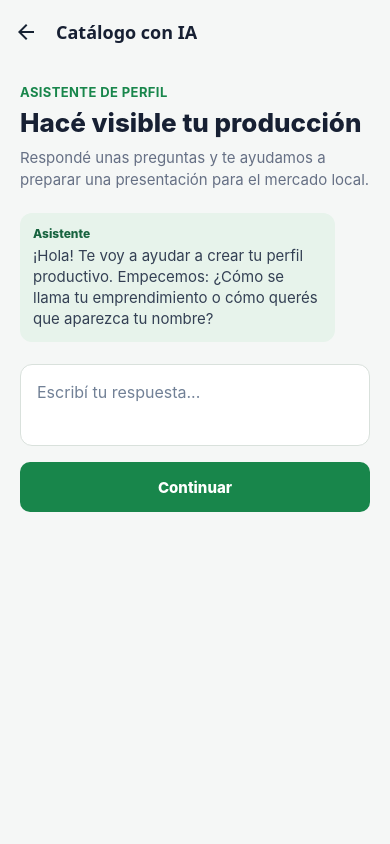
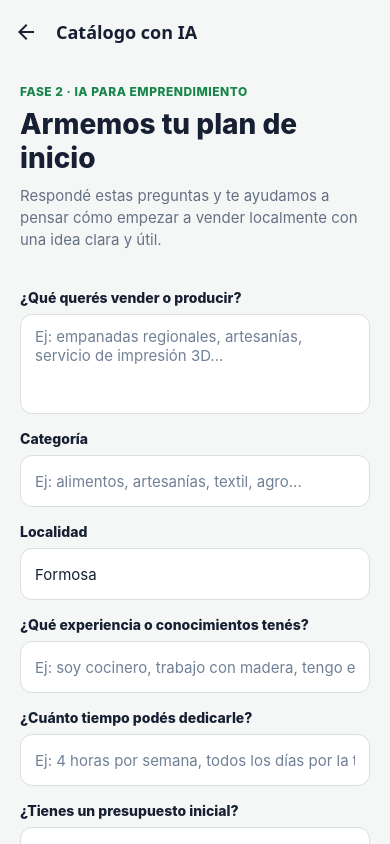
Before and after one commit to landerklang/Hackaton-Producccion-Ambiente, a React Native app in the folder frontend/: screen /AIPanel in a window 390 px wide. Built offline with nearby package versions, Linux system fonts and the light colour scheme.

Commit message:
Añadida guía de creación de emprendimiento

```diff
--- a/frontend/src/screens/AIPanelScreen.js
+++ b/frontend/src/screens/AIPanelScreen.js
@@ -3,78 +3,49 @@ import axios from 'axios';
 import { ActivityIndicator, Platform, Pressable, ScrollView, StyleSheet, Text, TextInput, View } from 'react-native';
 
 const API_HOST = Platform.OS === 'android' ? '10.0.2.2' : 'localhost';
-const API_URL = `http://${API_HOST}:3000/api/producers/ai-profile`;
+const API_URL = `http://${API_HOST}:3000/api/ai/entrepreneur-guide`;
 
-const QUESTIONS = [
-  '¿Cómo se llama tu emprendimiento o cómo querés que aparezca tu nombre?',
-  '¿Qué producís o qué servicio ofrecés?',
-  '¿En qué localidad trabajás?',
-  '¿Cómo pueden contactarte? Podés pasar WhatsApp e Instagram.',
-  '¿Qué te gustaría destacar de tu propuesta?',
-];
+const INITIAL_FORM = {
+  idea: '',
+  category: '',
+  location: 'Formosa',
+  experience: '',
+  availability: '',
+  budget: '',
+};
 
 export default function AIPanelScreen() {
-  const [messages, setMessages] = useState([
-    { role: 'assistant', content: '¡Hola! Te voy a ayudar a crear tu perfil productivo. Empecemos: ' + QUESTIONS[0] },
-  ]);
-  const [answer, setAnswer] = useState('');
-  const [questionIndex, setQuestionIndex] = useState(0);
-  const [profile, setProfile] = useState(null);
-  const [editRequest, setEditRequest] = useState('');
+  const [form, setForm] = useState(INITIAL_FORM);
+  const [guide, setGuide] = useState(null);
   const [errorMessage, setErrorMessage] = useState('');
   const [isLoading, setIsLoading] = useState(false);
 
-  const handleAnswer = async () => {
-    const trimmedAnswer = answer.trim();
+  const updateField = (field, value) => {
+    setForm((current) => ({ ...current, [field]: value }));
+  };
 
-    if (!trimmedAnswer) {
-      setErrorMessage('Escribí una respuesta para continuar.');
+  const handleGenerateGuide = async () => {
+    if (!form.idea.trim()) {
+      setErrorMessage('Contanos qué querés vender o producir para poder ayudarte.');
       return;
     }
 
     setErrorMessage('');
-    const nextMessages = [...messages, { role: 'user', content: trimmedAnswer }];
-    setMessages(nextMessages);
-    setAnswer('');
-
-    if (questionIndex < QUESTIONS.length - 1) {
-      const nextQuestionIndex = questionIndex + 1;
-      setQuestionIndex(nextQuestionIndex);
-      setMessages([...nextMessages, { role: 'assistant', content: QUESTIONS[nextQuestionIndex] }]);
-      return;
-    }
-
     setIsLoading(true);
-    try {
-      const response = await axios.post(API_URL, { messages: nextMessages });
-      setProfile(response.data);
-    } catch (error) {
-      setErrorMessage(error.response?.data?.error || 'No pudimos crear tu perfil. Revisá la conexión e intentá nuevamente.');
-    } finally {
-      setIsLoading(false);
-    }
-  };
-
-  const handleEdit = async () => {
-    const trimmedRequest = editRequest.trim();
-
-    if (!trimmedRequest) {
-      setErrorMessage('Escribí qué querés cambiar en tu perfil.');
-      return;
-    }
-
-    setIsLoading(true);
-    setErrorMessage('');
-    const editMessages = [...messages, { role: 'user', content: trimmedRequest }];
-    setMessages(editMessages);
-    setEditRequest('');
 
     try {
-      const response = await axios.post(API_URL, { messages: editMessages, profile });
-      setProfile(response.data);
-      setMessages([...editMessages, { role: 'assistant', content: 'Listo, actualicé tu perfil.' }]);
+      const response = await axios.post(API_URL, {
+        idea: form.idea,
+        category: form.category || 'General',
+        location: form.location || 'Formosa',
+        experience: form.experience,
+        availability: form.availability,
+        budget: form.budget,
+      });
+
+      setGuide(response.data);
     } catch (error) {
-      setErrorMessage(error.response?.data?.error || 'No pudimos actualizar el perfil. Intentá nuevamente.');
+      setErrorMessage(error.response?.data?.error || 'No pudimos generar la guía. Revisá la conexión e intentá nuevamente.');
     } finally {
       setIsLoading(false);
     }
@@ -82,88 +53,152 @@ export default function AIPanelScreen() {
 
   return (
     <ScrollView contentContainerStyle={styles.container} keyboardShouldPersistTaps="handled">
-      <Text style={styles.eyebrow}>Asistente de perfil</Text>
-      <Text style={styles.title}>Hacé visible tu producción</Text>
+      <Text style={styles.eyebrow}>Fase 2 · IA para emprendimiento</Text>
+      <Text style={styles.title}>Armemos tu plan de inicio</Text>
       <Text style={styles.description}>
-        Respondé unas preguntas y te ayudamos a preparar una presentación para el mercado local.
+        Respondé estas preguntas y te ayudamos a pensar cómo empezar a vender localmente con una idea clara y útil.
       </Text>
 
-      <View style={styles.chat}>
-        {messages.map((message, index) => (
-          <View key={`${message.role}-${index}`} style={[styles.message, message.role === 'user' && styles.userMessage]}>
-            <Text style={styles.messageLabel}>{message.role === 'user' ? 'Vos' : 'Asistente'}</Text>
-            <Text style={styles.messageText}>{message.content}</Text>
-          </View>
-        ))}
+      <View style={styles.formBlock}>
+        <Text style={styles.label}>¿Qué querés vender o producir?</Text>
+        <TextInput
+          multiline
+          onChangeText={(value) => updateField('idea', value)}
+          placeholder="Ej: empanadas regionales, artesanías, servicio de impresión 3D..."
+          placeholderTextColor="#718096"
+          style={[styles.input, styles.textArea]}
+          textAlignVertical="top"
+          value={form.idea}
+        />
+
+        <Text style={styles.label}>Categoría</Text>
+        <TextInput
+          onChangeText={(value) => updateField('category', value)}
+          placeholder="Ej: alimentos, artesanías, textil, agro..."
+          placeholderTextColor="#718096"
+          style={styles.input}
+          value={form.category}
+        />
+
+        <Text style={styles.label}>Localidad</Text>
+        <TextInput
+          onChangeText={(value) => updateField('location', value)}
+          placeholder="Ej: Formosa, Laguna Blanca, El Colorado..."
+          placeholderTextColor="#718096"
+          style={styles.input}
+          value={form.location}
+        />
+
+        <Text style={styles.label}>¿Qué experiencia o conocimientos tenés?</Text>
+        <TextInput
+          onChangeText={(value) => updateField('experience', value)}
+          placeholder="Ej: soy cocinero, trabajo con madera, tengo experiencia con textiles..."
+          placeholderTextColor="#718096"
+          style={styles.input}
+          value={form.experience}
+        />
+
+        <Text style={styles.label}>¿Cuánto tiempo podés dedicarle?</Text>
+        <TextInput
+          onChangeText={(value) => updateField('availability', value)}
+          placeholder="Ej: 4 horas por semana, todos los días por la tarde..."
+          placeholderTextColor="#718096"
+          style={styles.input}
+          value={form.availability}
+        />
+
+        <Text style={styles.label}>¿Tienes un presupuesto inicial?</Text>
+        <TextInput
+          onChangeText={(value) => updateField('budget', value)}
+          placeholder="Ej: 15.000, no tengo presupuesto, quiero empezar con lo que ya tengo..."
+          placeholderTextColor="#718096"
+          style={styles.input}
+          value={form.budget}
+        />
       </View>
 
-      {!profile ? (
-        <TextInput
-          accessibilityLabel="Respuesta del productor"
-          multiline
-          onChangeText={setAnswer}
-          placeholder="Escribí tu respuesta..."
-          placeholderTextColor="#718096"
-          style={styles.input}
-          textAlignVertical="top"
-          value={answer}
-        />
-      ) : null}
-
-      {profile ? (
-        <>
-          <TextInput
-            accessibilityLabel="Edición del perfil"
-            multiline
-            onChangeText={setEditRequest}
-            placeholder="Ej: Cambiá la descripción y agregá souvenirs personalizados"
-            placeholderTextColor="#718096"
-            style={styles.input}
-            textAlignVertical="top"
-            value={editRequest}
-          />
-          <Pressable
-            accessibilityRole="button"
-            accessibilityState={{ busy: isLoading }}
-            disabled={isLoading}
-            onPress={handleEdit}
-            style={({ pressed }) => [styles.button, pressed && styles.buttonPressed, isLoading && styles.buttonDisabled]}
-          >
-            {isLoading ? <ActivityIndicator color="#FFFFFF" /> : <Text style={styles.buttonText}>Actualizar perfil</Text>}
-          </Pressable>
-        </>
-      ) : (
-        <Pressable
-          accessibilityRole="button"
-          accessibilityState={{ busy: isLoading }}
-          disabled={isLoading}
-          onPress={handleAnswer}
-          style={({ pressed }) => [styles.button, pressed && styles.buttonPressed, isLoading && styles.buttonDisabled]}
-        >
-          {isLoading ? <ActivityIndicator color="#FFFFFF" /> : <Text style={styles.buttonText}>Continuar</Text>}
-        </Pressable>
-      )}
+      <Pressable
+        accessibilityRole="button"
+        disabled={isLoading}
+        onPress={handleGenerateGuide}
+        style={({ pressed }) => [styles.primaryButton, pressed && styles.primaryButtonPressed, isLoading && styles.buttonDisabled]}
+      >
+        {isLoading ? <ActivityIndicator color="#FFFFFF" /> : <Text style={styles.primaryButtonText}>Generar guía</Text>}
+      </Pressable>
 
       {errorMessage ? <Text style={styles.error}>{errorMessage}</Text> : null}
 
-      {profile ? (
-        <View style={styles.result}>
-          <Text style={styles.resultTitle}>Borrador de tu perfil</Text>
-          <Text style={styles.profileTitle}>{profile.name || 'Tu emprendimiento'}</Text>
-          {profile.category ? <Text style={styles.profileMeta}>{profile.category}</Text> : null}
-          <Text style={styles.profileText}>{profile.profileText}</Text>
-          {profile.products?.length ? (
-            <Text style={styles.profileMeta}>Productos: {profile.products.join(', ')}</Text>
-          ) : null}
-          {profile.locationText ? <Text style={styles.profileMeta}>Ubicación: {profile.locationText}</Text> : null}
-          {profile.instagram || profile.whatsappNumber ? (
-            <Text style={styles.profileMeta}>
-              Contacto: {[profile.whatsappNumber, profile.instagram].filter(Boolean).join(' · ')}
-            </Text>
-          ) : null}
-          {profile.missingFields?.length ? (
-            <Text style={styles.missing}>Para completar: {profile.missingFields.join(', ')}</Text>
-          ) : null}
+      {guide ? (
+        <View style={styles.resultCard}>
+          <Text style={styles.resultTitle}>Perfil del emprendimiento</Text>
+
+          <Text style={styles.sectionLabel}>Nombre</Text>
+          <Text style={styles.resultText}>{guide.businessProfile?.name || 'Sin nombre disponible.'}</Text>
+
+          <Text style={styles.sectionLabel}>Categoría</Text>
+          <Text style={styles.resultText}>{guide.businessProfile?.category || 'General'}</Text>
+
+          <Text style={styles.sectionLabel}>Localidad</Text>
+          <Text style={styles.resultText}>{guide.businessProfile?.location || form.location || 'Formosa'}</Text>
+
+          <Text style={styles.sectionLabel}>Descripción</Text>
+          <Text style={styles.resultText}>{guide.businessProfile?.description || 'Sin descripción disponible.'}</Text>
+
+          <Text style={styles.sectionLabel}>Cliente objetivo</Text>
+          <Text style={styles.resultText}>{guide.businessProfile?.customer || 'Sin cliente objetivo disponible.'}</Text>
+
+          <Text style={styles.sectionLabel}>Oferta</Text>
+          <Text style={styles.resultText}>{guide.businessProfile?.offer || 'Sin oferta disponible.'}</Text>
+
+          <Text style={styles.sectionLabel}>Canales</Text>
+          <View style={styles.listBlock}>
+            {guide.businessProfile?.channels?.map((item, index) => (
+              <Text key={`channel-${index}`} style={styles.listItem}>{'• ' + item}</Text>
+            ))}
+          </View>
+
+          <Text style={styles.resultTitle}>Plan de negocio</Text>
+
+          <Text style={styles.sectionLabel}>Propuesta de valor</Text>
+          <Text style={styles.resultText}>{guide.plan?.valueProposition || 'Sin propuesta disponible.'}</Text>
+
+          <Text style={styles.sectionLabel}>Primera oferta</Text>
+          <Text style={styles.resultText}>{guide.plan?.firstOffer || 'Sin oferta disponible.'}</Text>
+
+          <Text style={styles.sectionLabel}>Estrategia de precio</Text>
+          <Text style={styles.resultText}>{guide.plan?.pricingStrategy || 'Sin estrategia disponible.'}</Text>
+
+          <Text style={styles.sectionLabel}>Primeros 30 días</Text>
+          <View style={styles.listBlock}>
+            {guide.plan?.first30DaysPlan?.map((item, index) => (
+              <Text key={`plan-${index}`} style={styles.listItem}>{'• ' + item}</Text>
+            ))}
+          </View>
+
+          <Text style={styles.sectionLabel}>Riesgos</Text>
+          <View style={styles.listBlock}>
+            {guide.plan?.risks?.map((item, index) => (
+              <Text key={`risk-${index}`} style={styles.listItem}>{'• ' + item}</Text>
+            ))}
+          </View>
+
+          <Text style={styles.resultTitle}>Checklist legal orientativo</Text>
+          <Text style={styles.noticeText}>Esto es una guía general para saber qué revisar antes de iniciar, no reemplaza asesoría profesional.</Text>
+          <View style={styles.listBlock}>
+            {guide.legalChecklist?.map((item, index) => (
+              <Text key={`legal-${index}`} style={styles.listItem}>{'• ' + item}</Text>
+            ))}
+          </View>
+
+          <Text style={styles.sectionLabel}>Fuentes oficiales</Text>
+          <View style={styles.listBlock}>
+            {guide.officialSources?.map((item, index) => (
+              <Text key={`source-${index}`} style={styles.listItem}>{'• ' + item}</Text>
+            ))}
+          </View>
+
+          <Text style={styles.sectionLabel}>Advertencia</Text>
+          <Text style={styles.resultText}>{guide.warning || 'Esto es orientación general.'}</Text>
         </View>
       ) : null}
     </ScrollView>
@@ -178,79 +213,64 @@ const styles = StyleSheet.create({
   },
   eyebrow: {
     color: '#18864B',
-    fontSize: 13,
-    fontWeight: '700',
-    letterSpacing: 0.4,
+    fontSize: 12,
+    fontWeight: '800',
+    letterSpacing: 0.5,
     textTransform: 'uppercase',
   },
   title: {
-    marginTop: 7,
+    marginTop: 8,
     color: '#172033',
-    fontSize: 26,
+    fontSize: 28,
     fontWeight: '800',
   },
   description: {
-    marginTop: 9,
+    marginTop: 10,
     color: '#667085',
     fontSize: 15,
     lineHeight: 22,
   },
+  formBlock: {
+    marginTop: 22,
+  },
+  label: {
+    marginTop: 16,
+    color: '#172033',
+    fontSize: 14,
+    fontWeight: '800',
+  },
   input: {
-    minHeight: 82,
-    marginTop: 22,
-    padding: 16,
+    minHeight: 52,
+    marginTop: 8,
+    paddingHorizontal: 14,
     borderWidth: 1,
     borderColor: '#D9E1DC',
     borderRadius: 12,
     backgroundColor: '#FFFFFF',
+    fontSize: 15,
     color: '#172033',
-    fontSize: 16,
-    lineHeight: 23,
   },
-  button: {
+  textArea: {
+    minHeight: 100,
+    paddingTop: 12,
+  },
+  primaryButton: {
+    marginTop: 22,
+    backgroundColor: '#18864B',
+    borderRadius: 12,
+    paddingVertical: 14,
     alignItems: 'center',
-    justifyContent: 'center',
-    minHeight: 50,
-    marginTop: 16,
-    borderRadius: 10,
-    backgroundColor: '#18864B',
   },
-  buttonPressed: {
+  primaryButtonPressed: {
     backgroundColor: '#12683A',
   },
   buttonDisabled: {
     opacity: 0.7,
   },
-  buttonText: {
+  primaryButtonText: {
     color: '#FFFFFF',
-    fontSize: 15,
+    fontSize: 16,
     fontWeight: '800',
-  },
-  chat: {
-    marginTop: 22,
-    gap: 10,
-  },
-  message: {
-    alignSelf: 'flex-start',
-    maxWidth: '90%',
-    padding: 13,
-    borderRadius: 12,
-    backgroundColor: '#E7F3EB',
-  },
-  userMessage: {
-    alignSelf: 'flex-end',
-    backgroundColor: '#DCE8F7',
-  },
-  messageLabel: {
-    marginBottom: 4,
-    color: '#17633F',
-    fontSize: 12,
-    fontWeight: '800',
-  },
-  messageText: {
-    color: '#344054',
-    fontSize: 15,
-    lineHeight: 21,
   },
   error: {
     marginTop: 14,
@@ -258,41 +278,45 @@ const styles = StyleSheet.create({
     fontSize: 14,
     lineHeight: 20,
   },
-  result: {
+  resultCard: {
     marginTop: 24,
-    padding: 16,
+    padding: 18,
+    borderRadius: 14,
+    backgroundColor: '#FFFFFF',
     borderWidth: 1,
-    borderColor: '#CBE7D6',
-    borderRadius: 12,
-    backgroundColor: '#FFFFFF',
+    borderColor: '#CDE8D9',
   },
   resultTitle: {
     color: '#17633F',
-    fontSize: 17,
+    fontSize: 18,
+    fontWeight: '800',
+    marginTop: 12,
+  },
+  noticeText: {
+    marginTop: 8,
+    color: '#667085',
+    fontSize: 13,
+    lineHeight: 18,
+  },
+  sectionLabel: {
+    marginTop: 16,
+    color: '#172033',
+    fontSize: 13,
     fontWeight: '800',
   },
-  profileTitle: {
-    marginTop: 12,
-    color: '#172033',
-    fontSize: 18,
-    fontWeight: '800',
-  },
-  profileText: {
-    marginTop: 12,
+  resultText: {
+    marginTop: 6,
     color: '#344054',
     fontSize: 15,
     lineHeight: 22,
   },
-  profileMeta: {
-    marginTop: 10,
-    color: '#667085',
-    fontSize: 13,
-    lineHeight: 19,
+  listBlock: {
+    marginTop: 6,
+    gap: 6,
   },
-  missing: {
-    marginTop: 14,
-    color: '#8A5A00',
-    fontSize: 13,
-    lineHeight: 19,
+  listItem: {
+    color: '#344054',
+    fontSize: 14,
+    lineHeight: 20,
   },
 });
--- a/frontend/src/screens/ProducerFormScreen.js
+++ b/frontend/src/screens/ProducerFormScreen.js
@@ -285,12 +285,32 @@ export default function ProducerFormScreen({ navigation }) {
         {guide ? (
           <View style={styles.previewBox}>
             <Text style={styles.previewTitle}>Guía de emprendimiento</Text>
+            <Text style={styles.previewLabel}>Categoría</Text>
+            <Text style={styles.previewText}>{guide.category || 'General'}</Text>
+            <Text style={styles.previewLabel}>Idea</Text>
+            <Text style={styles.previewText}>{guide.ideaSummary || 'Sin resumen disponible.'}</Text>
+            <Text style={styles.previewLabel}>Posicionamiento</Text>
             <Text style={styles.previewText}>{guide.positioning || 'Sin orientación disponible.'}</Text>
-            <View style={{ marginTop: 10 }}>
+            <Text style={styles.previewLabel}>Checklist rápido</Text>
+            <View style={{ marginTop: 6 }}>
               {guide.quickChecklist?.map((item, index) => (
                 <Text key={`check-${index}`} style={styles.bullet}>{'• ' + item}</Text>
               ))}
             </View>
+            <Text style={styles.previewLabel}>Siguientes pasos</Text>
+            <View style={{ marginTop: 6 }}>
+              {guide.nextSteps?.map((item, index) => (
+                <Text key={`next-${index}`} style={styles.bullet}>{'• ' + item}</Text>
+              ))}
+            </View>
+            <Text style={styles.previewLabel}>Fuentes</Text>
+            <View style={{ marginTop: 6 }}>
+              {guide.officialSources?.map((item, index) => (
+                <Text key={`source-${index}`} style={styles.bullet}>{'• ' + item}</Text>
+              ))}
+            </View>
+            <Text style={styles.previewLabel}>Advertencia</Text>
+            <Text style={styles.previewText}>{guide.warning || 'Orientación general.'}</Text>
           </View>
         ) : null}
 
```
Also changed, not shown: 1 other file (tests, documents, lock files or other folders).
